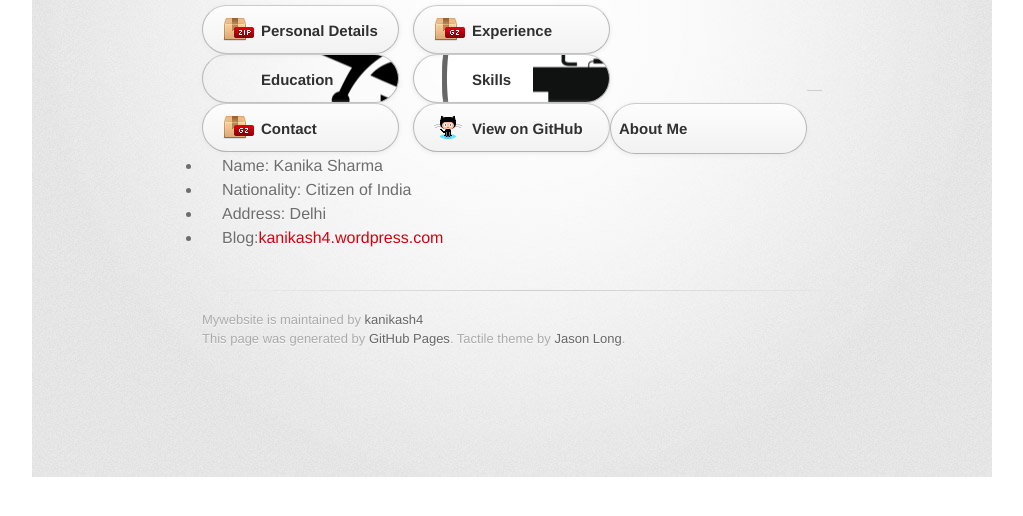
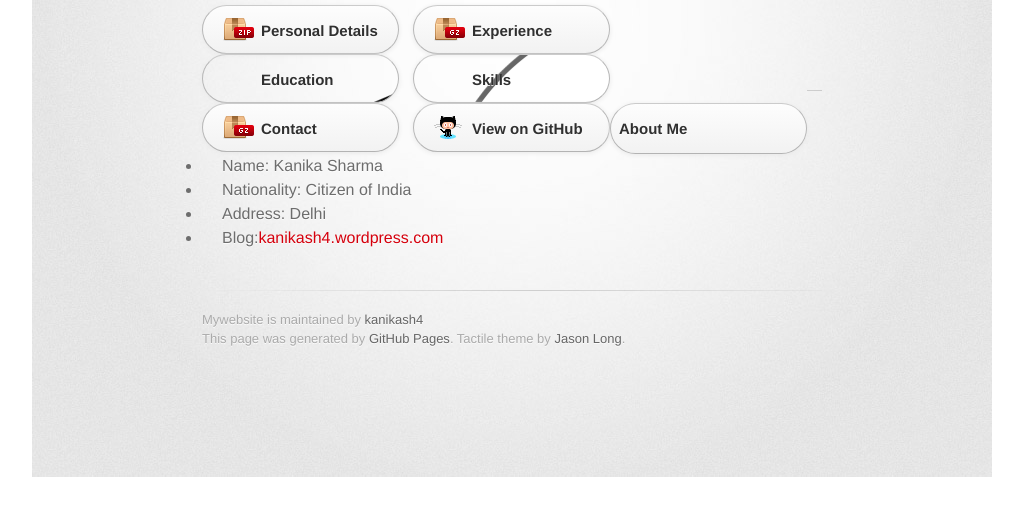
Before and after one commit to kanikash4/mywebsite, a plain HTML site: page index.html in a window 1280 px wide. Shown: the part 96-612 px from the top of the page, without its empty margins (128-1151 px from the left). Drawn offline with Linux system fonts and the light colour scheme; a web font is replaced by a local one.

Commit message:
image resize

```diff
--- a/stylesheets/stylesheet.css
+++ b/stylesheets/stylesheet.css
@@ -159,10 +159,10 @@ a.button span {
   background: transparent url(../images/tar-gz-icon.png) 12px 50% no-repeat;
 }
 #educationImg {
-  background: transparent url(../images/Education.png) 12px 50% no-repeat;
+  background: transparent url(../images/Education.png) 5px 10% no-repeat;
 }
 #skillsImg {
-  background: transparent url(../images/skillsLogo.png) 12px 50% no-repeat;
+  background: transparent url(../images/skillsLogo.png) 5px 15% no-repeat;
 }
 #view-on-github span {
   background: transparent url(../images/octocat-icon.png) 12px 50% no-repeat;
```
